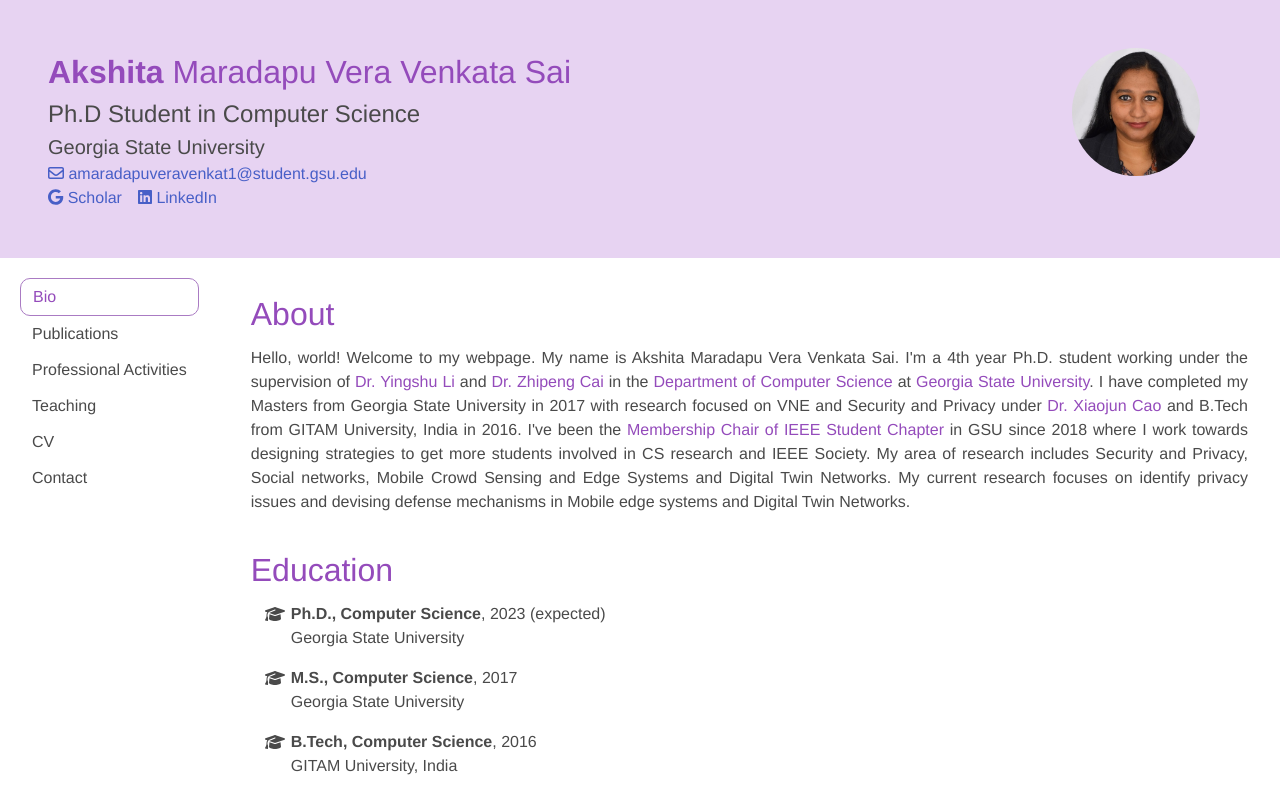
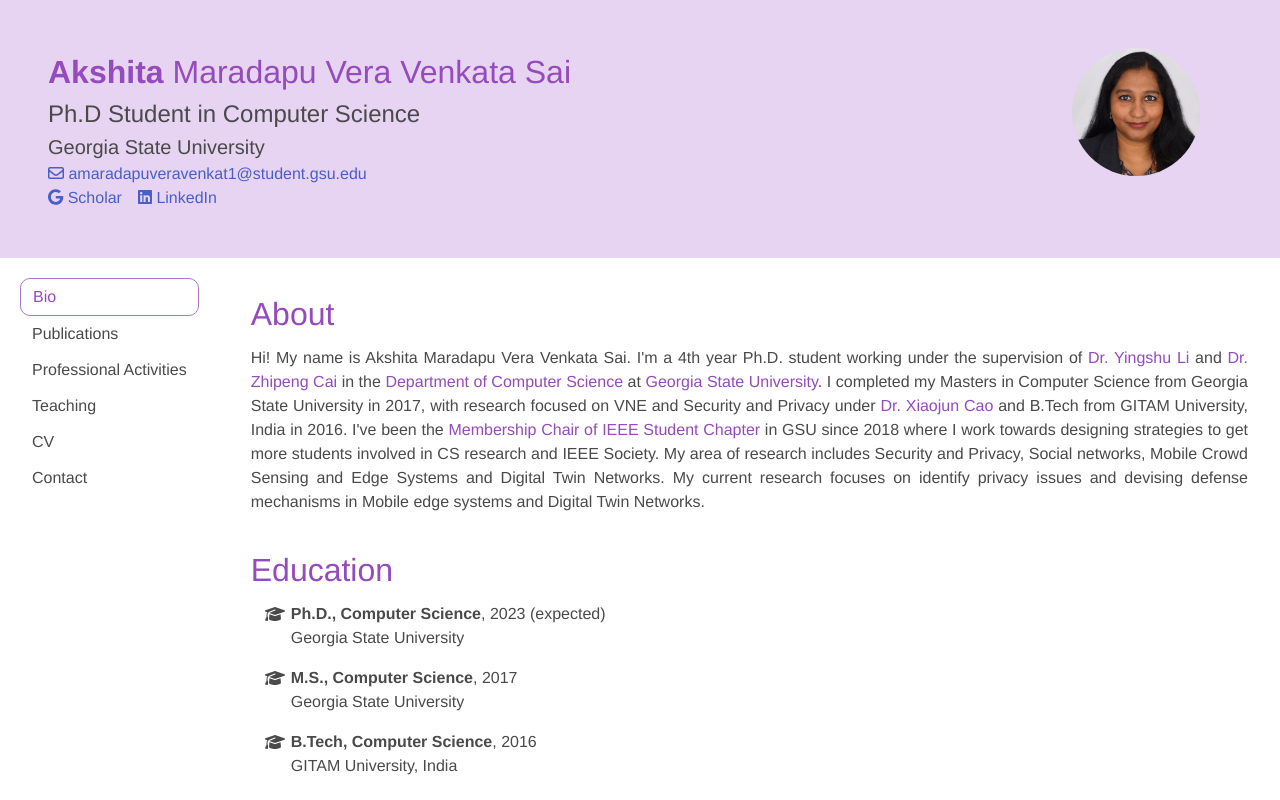
Before and after one commit to Akshitamvvs/homepage, a Next.js app: page / in a window 1280 px wide. Shown: the top 800 px of the page. Built offline with nearby package versions, Linux system fonts and the light colour scheme.

Commit message:
added favicon

```diff
--- a/components/layout.js
+++ b/components/layout.js
@@ -6,6 +6,8 @@ export default function Layout({ children }) {
   return (
     <>
       <Head>
+        <meta name="viewport" content="initial-scale=1.0, width=device-width" />
+        <link rel="icon" type="image/x-icon" href="/favicon.ico" />
         <title>Akshita MVVS - Homepage</title>
         <meta
           property="og:title"
--- a/next.config.js
+++ b/next.config.js
@@ -1,7 +1,7 @@
 /** @type {import('next').NextConfig} */
 const nextConfig = {
   reactStrictMode: true,
-  // basePath: "/akshita-next-site",
+  basePath: "/akshita-next-site",
 };
 
 module.exports = nextConfig;
--- a/pages/_app.js
+++ b/pages/_app.js
@@ -1,5 +1,6 @@
 import Layout from "../components/layout";
 
+import "@fortawesome/fontawesome-svg-core/styles.css";
 import "./../node_modules/bulma/css/bulma.css";
 import "../styles/globals.scss";
 
--- a/pages/index.js
+++ b/pages/index.js
@@ -1,4 +1,3 @@
-import styles from "../styles/Home.module.scss";
 import { FontAwesomeIcon } from "@fortawesome/react-fontawesome";
 import { faGraduationCap } from "@fortawesome/free-solid-svg-icons";
 
@@ -8,9 +7,8 @@ export default function Home() {
       <section className="main-section">
         <h1>About</h1>
         <p>
-          Hello, world! Welcome to my webpage. My name is Akshita Maradapu Vera
-          Venkata Sai. I'm a 4th year Ph.D. student working under the
-          supervision of{" "}
+          Hi! My name is Akshita Maradapu Vera Venkata Sai. I'm a 4th year Ph.D.
+          student working under the supervision of{" "}
           <a
             href="http://li.csgsu.org/index.html"
             target="_blank"
@@ -42,8 +40,9 @@ export default function Home() {
           >
             Georgia State University
           </a>
-          . I have completed my Masters from Georgia State University in 2017
-          with research focused on VNE and Security and Privacy under{" "}
+          . I completed my Masters in Computer Science from Georgia State
+          University in 2017, with research focused on VNE and Security and
+          Privacy under{" "}
           <a
             href="https://xiaojuncao.github.io/"
             target="_blank"
```
